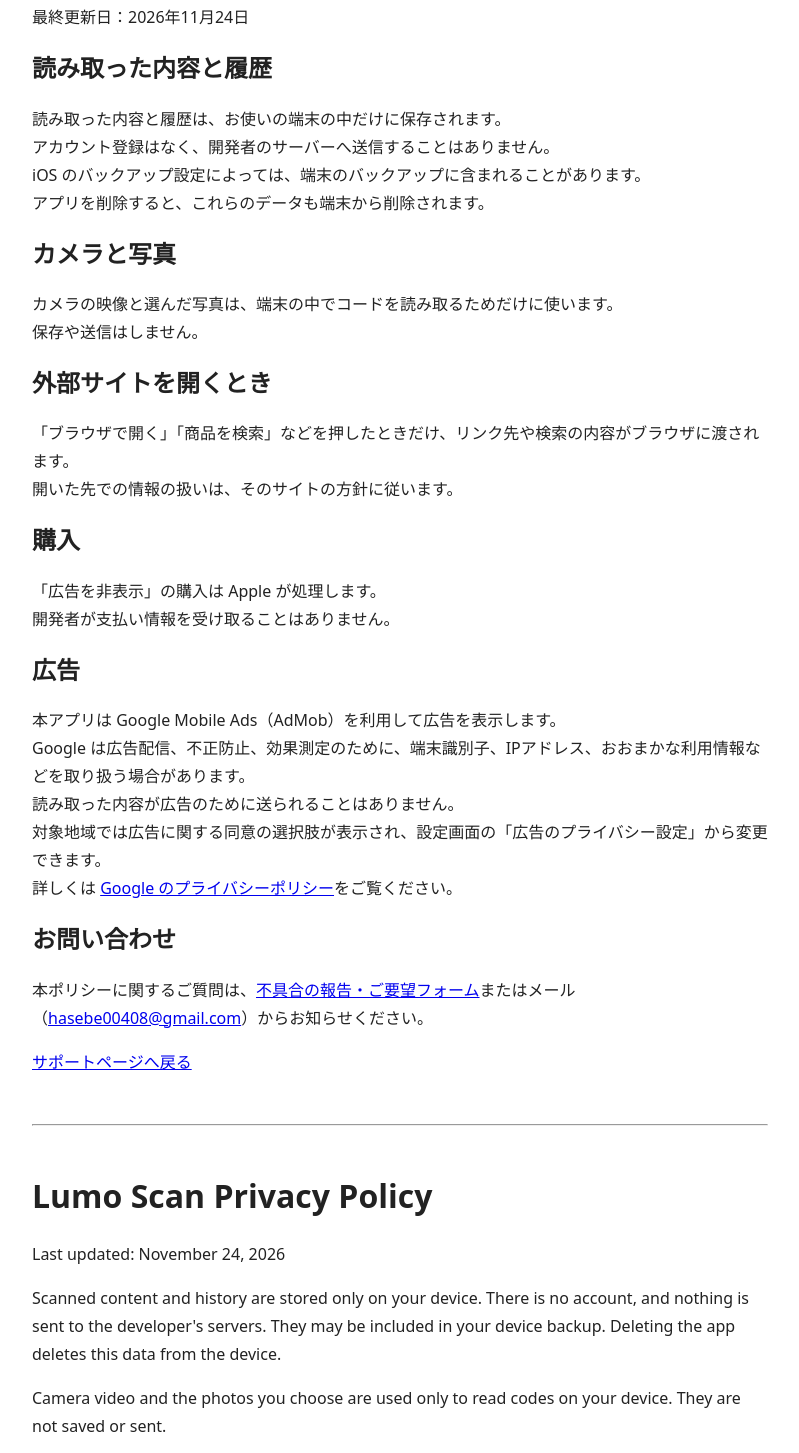
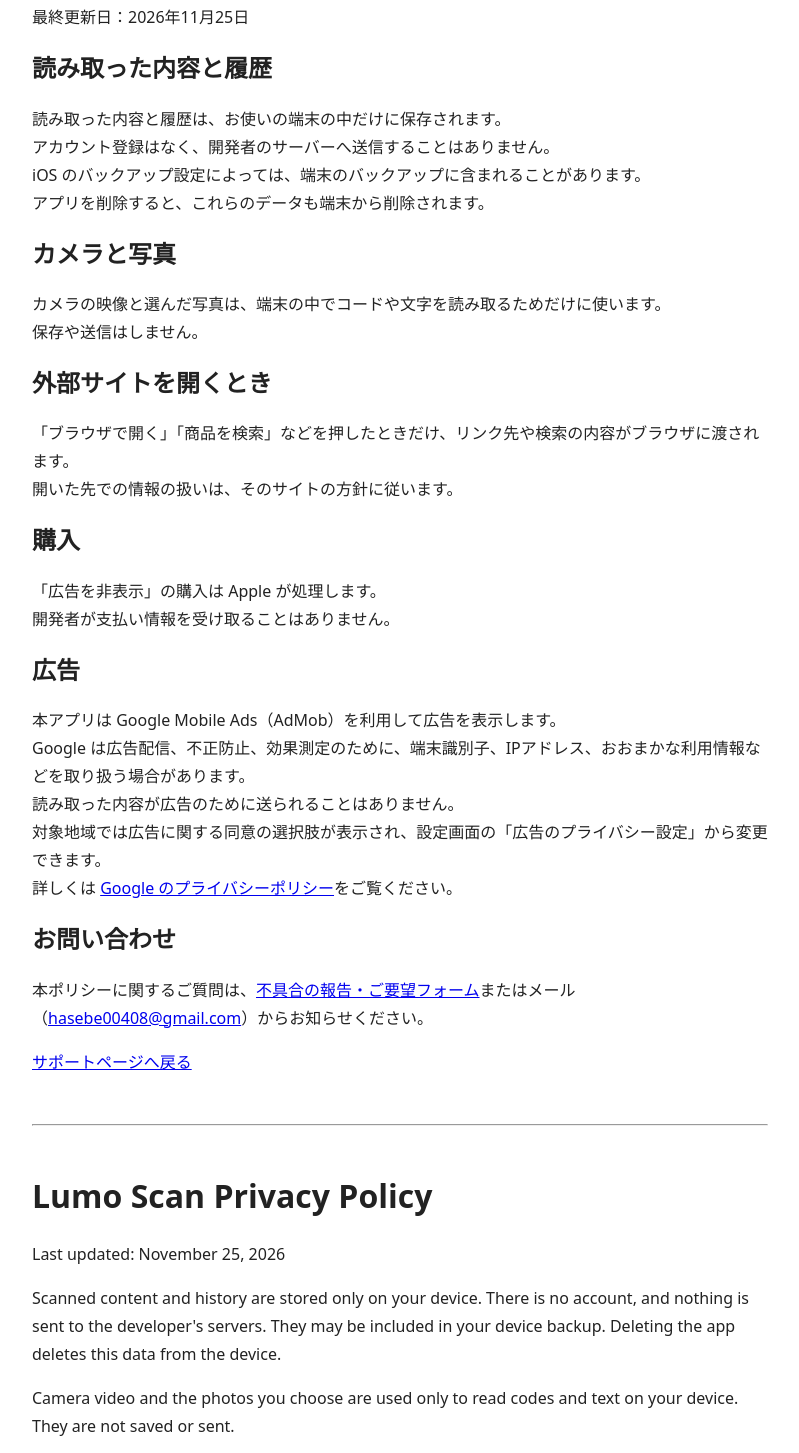
Before and after one commit to hasebe48/hasebe48.github.io, a plain HTML site: page lumoscan/privacy.html in a window 1280 px wide. Shown: the part 111-1564 px from the top of the page, without its empty margins (240-1039 px from the left). Drawn offline with Linux system fonts and the light colour scheme.

Commit message:
Lumo Scan privacy policy: mention text reading
Co-Authored-By: Claude Opus 5.5 <noreply@anthropic.com>

```diff
--- a/lumoscan/privacy.html
+++ b/lumoscan/privacy.html
@@ -2,11 +2,11 @@
 <html lang="ja"><head><meta charset="utf-8"><meta name="viewport" content="width=device-width, initial-scale=1"><title>Lumo Scan プライバシーポリシー</title><style>body{font:1rem/1.75 system-ui,sans-serif;max-width:46rem;margin:3rem auto;padding:0 1.25rem;color:#222}h1,h2{line-height:1.4}hr{margin:3rem 0}</style></head>
 <body><main>
 <h1>Lumo Scan プライバシーポリシー</h1>
-<p>最終更新日：2026年11月24日</p>
+<p>最終更新日：2026年11月25日</p>
 <h2>読み取った内容と履歴</h2>
 <p>読み取った内容と履歴は、お使いの端末の中だけに保存されます。<br>アカウント登録はなく、開発者のサーバーへ送信することはありません。<br>iOS のバックアップ設定によっては、端末のバックアップに含まれることがあります。<br>アプリを削除すると、これらのデータも端末から削除されます。</p>
 <h2>カメラと写真</h2>
-<p>カメラの映像と選んだ写真は、端末の中でコードを読み取るためだけに使います。<br>保存や送信はしません。</p>
+<p>カメラの映像と選んだ写真は、端末の中でコードや文字を読み取るためだけに使います。<br>保存や送信はしません。</p>
 <h2>外部サイトを開くとき</h2>
 <p>「ブラウザで開く」「商品を検索」などを押したときだけ、リンク先や検索の内容がブラウザに渡されます。<br>開いた先での情報の扱いは、そのサイトの方針に従います。</p>
 <h2>購入</h2>
@@ -18,9 +18,9 @@
 <p><a href="./">サポートページへ戻る</a></p>
 <hr>
 <div lang="en"><h1>Lumo Scan Privacy Policy</h1>
-<p>Last updated: November 24, 2026</p>
+<p>Last updated: November 25, 2026</p>
 <p>Scanned content and history are stored only on your device. There is no account, and nothing is sent to the developer's servers. They may be included in your device backup. Deleting the app deletes this data from the device.</p>
-<p>Camera video and the photos you choose are used only to read codes on your device. They are not saved or sent.</p>
+<p>Camera video and the photos you choose are used only to read codes and text on your device. They are not saved or sent.</p>
 <p>When you tap Open in Browser or Search Product, the link or search term is passed to your browser, and that site's policy applies.</p>
 <p>Purchases are processed by Apple. The developer never receives payment details.</p>
 <p>The app shows ads with Google Mobile Ads (AdMob). Google may process device identifiers, IP address and approximate usage information for ad delivery, fraud prevention and measurement. Scanned content is never sent for advertising. See the <a href="https://policies.google.com/privacy">Google Privacy Policy</a>.</p>
```
